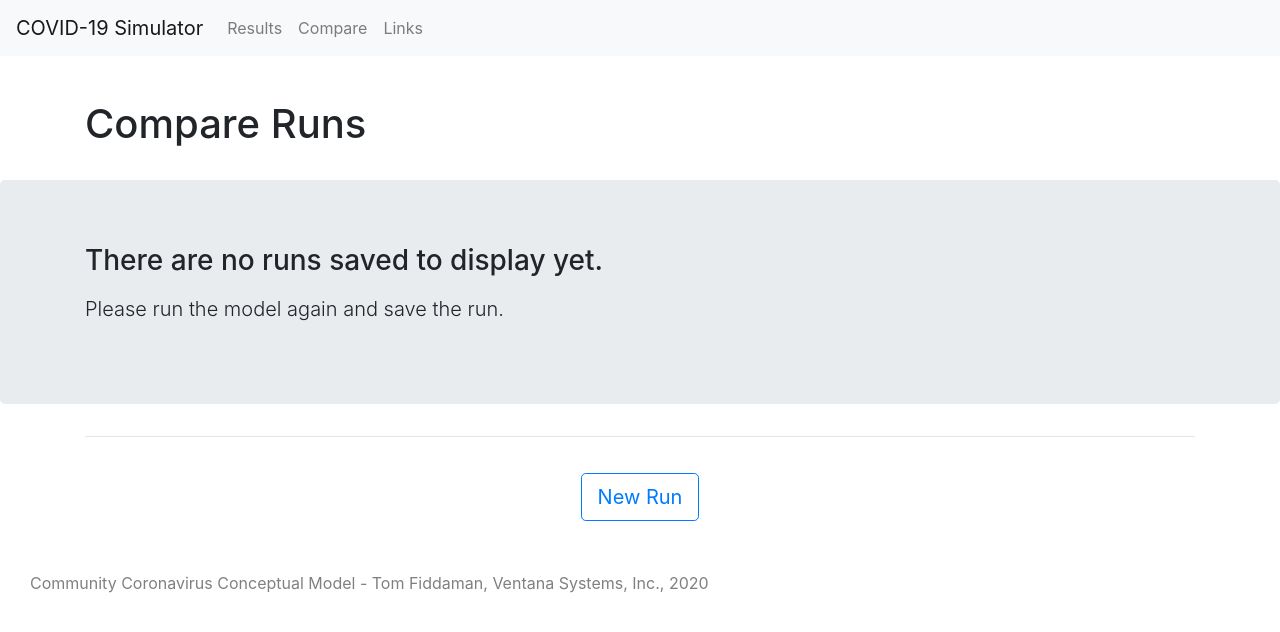
After one commit to valcapp/covid-19, a Flask app: page /compare in a window 1280 px wide. The commit adds this page. Shown: the top 632 px of the page. Run offline with Flask 2, Linux system fonts and the light colour scheme; some libraries are stand-ins or nearby versions.

Commit message:
Added the compare runs page; capability to save runs in the same session and the dateParser to dispaly days in UTC format both in plots and in text

```diff
--- a/app.py
+++ b/app.py
@@ -1,5 +1,6 @@
-from flask import Flask, request, render_template, url_for
+from flask import Flask, request, render_template, url_for, redirect
 import pysd
+import json
 
 
 app = Flask(__name__)
@@ -11,38 +12,75 @@ api.add_resource(Scenario,'/scenario/<string:run_name>')
 
 model = pysd.read_vensim('sd/community corona 8.mdl')
 import numpy as np
+
+runs = {}
+
 config = {
     'return_columns':['TIME','Susceptible','Exposed','Infected','Deaths','Recovered'],
     'return_timestamps':np.arange(0, 300, 2).tolist()
 }
 
+default_params = {
+    'Behavioral Risk Reduction':0,
+    'Potential Isolation Effectiveness':0
+}
+
+def get_run_data(request):
+    params = default_params.copy()
+    data = {
+        'Behavioral Risk Reduction':request.values.get('Behavioral Risk Reduction'),
+        'Potential Isolation Effectiveness':request.values.get('Potential Isolation Effectiveness')
+    }
+    print(data)
+    new_params = dict((key,float(par)) for key,par in data.items() if par)
+    params.update(new_params)
+
+    run = model.run(**config,params=params).to_json()
+
+    selected_time = request.values.get('selectedTime')
+    if not selected_time:
+        selected_time = 40
+
+    return {
+        'params':params,
+        'run':run,
+        'selected_time':selected_time
+    }
+
 @app.route("/")
 def index():
-    return render_template("index.html")
+    return render_template("index.html"),200
 
 @app.route("/run")
 def run():
-    params = {
-        'Behavioral Risk Reduction':0,
-        'Potential Isolation Effectiveness':0
-    }
-    data = {
-        'Behavioral Risk Reduction':request.args.get('Behavioral Risk Reduction'),
-        'Potential Isolation Effectiveness':request.args.get('Potential Isolation Effectiveness')
-    }
-    new_params = dict((key,float(par)) for key,par in data.items() if par)
-    params.update(new_params)
-    config.update({'params':params})
-    run = model.run(**config).to_json()
-    selected_time = request.args.get('selectedTime')
-    if not selected_time:
-        selected_time = 40
-    # return run
-    return render_template('run.html',run=run,params=params,selected_time=selected_time)
+    run_data = get_run_data(request)
+    # print(run_data)
+    return render_template('run.html',**run_data),200
+
+@app.route("/saverun",methods=['POST'])
+def saverun():
+    run_name = request.form.get('run_name')
+    run_data = get_run_data(request)
+    # print( {
+    #     'Behavioral Risk Reduction':request.args.get('Behavioral Risk Reduction'),
+    #     'Potential Isolation Effectiveness':request.args.get('Potential Isolation Effectiveness')
+    # } )
+    # print(run_data)
+    # print(run_name)
+    if run_name:
+        runs[run_name]=run_data
+        return redirect('/compare'),201
+    return {"message":"Error Occurred"},500
+
+
+@app.route("/compare")
+def compare():
+    return render_template("compare.html",runs=json.dumps(runs),run_names=list(runs.keys())),200
+
 
 @app.route("/links")
 def links():
-    return render_template("links.html")
+    return render_template("links.html"),200
 
 app.config['DEBUG'] = True
 
--- a/static/css/run.css
+++ b/static/css/run.css
@@ -1,6 +1,6 @@
 
-#mainDiv{
-    margin-top: 56px;
+#baseDiv{
+    margin-top: 100px;
 }
 
 #controllers{
@@ -18,6 +18,28 @@
     width: 60%;
 }
 
+#runNameHidden{
+    display:none;
+}
+
+#runName{
+    border:solid lightgrey 1px;
+    border-radius:5px;
+    margin-right:10px;
+}
+#runName:focus{
+    outline: none;
+    border:solid mediumturquoise 1px;
+    border-radius:5px;
+}
+#runName::placeholder{
+    color:lightgray;
+}
+
+.hidden{
+    display:none;
+}
+
 footer{
     margin: 50px auto;
     margin-bottom: 20px;
--- /dev/null
+++ b/static/js/base/date.js
@@ -0,0 +1,4 @@
+const today = new Date();
+const dateParser = (day) => new Date( today.getTime() + parseInt(day)*24000*3600);
+const dayParser = (day) => dateParser(day).toUTCString().slice(5,16);
+const stepParser = (day) => parseInt(parseInt(day)/2 -1);
--- /dev/null
+++ b/static/js/compare/charts.js
@@ -0,0 +1,89 @@
+// console.log(runs['Last Run']);
+var data = {};
+const colKeys =['Susceptible', 'Exposed', 'Infected','Recovered','Deaths'];
+
+// populate the data obj: first key is the the run name (runName), the following index is the time step. Each of these time steps contains the array of values corresponding to the different variables (colKeys)
+for (let runName of runNames){
+    run = JSON.parse(runs[runName].run);
+    data[runName]=[];
+    for(var i=0 ; i<Object.keys(run[colKeys[0]]).length ; i++){
+        // console.log(i);
+        let tStamp = [];
+        for(let colKey of colKeys){
+            tStamp.push(Object.values(run[colKey])[i]);
+        }
+        // console.log(tStamp);
+        data[runName].push(tStamp);
+    }
+}
+// console.log("data: ",data);
+// console.log("data['Last Run']: ",data['Last Run']);
+
+// define the pieChartClass
+class pieChartClass{
+    constructor(runName){
+        this.runName = runName;
+        this.layout = {
+            // title: runName,
+            height: 400,
+            width: 500,
+            margin: {"t": 40, "b":40, "l":40, "r":40},
+            showlegend:false,
+            annotations: [{
+                // font: {
+                //     size: 20
+                //     },
+                showarrow: false,
+                text: this.runName,
+                x: 0.5,
+                y: 0.5
+            }],
+        };
+        this.data = [{
+            type: 'pie',
+            values: [100000,0,0,0,0],
+            labels: colKeys,
+            marker: {
+                colors: ["RoyalBlue", "MediumPurple", "DarkOrange", "ForestGreen", "FireBrick"]
+            },
+            textinfo: "label+percent",
+            // text: this.runName,
+            textposition: 'inside',
+            hole: 0.4
+        }];
+    }
+
+    updateData(tStamp){
+        this.data[0].values = tStamp;
+        this.plot();
+    }
+
+    plot(){
+        Plotly.newPlot(this.runName, this.data, this.layout);
+    }
+
+}
+
+// declare the dictionary of charts and time selector
+var pieCharts={};
+var timeSelector = document.querySelector("#timeSelector");
+var selectedStep = parseInt(timeSelector.value/2 -1);
+
+// create the time charts
+runNames.forEach(runName => {
+    pieCharts[runName] = new pieChartClass(runName);
+    // console.log(data[runName][selectedStep]);
+    // console.log(data[runName][148]);
+    pieCharts[runName].updateData(data[runName][selectedStep]);
+});
+
+// make sure that pie charts are updated when changing the time input
+$(document).ready(function(){
+    timeSelector.addEventListener('change', function(event){
+        // console.log('This is the selected time stamp: ',event.target.value);
+        selectedStep = parseInt(event.target.value/2 -1);
+        for(var runName in pieCharts){
+            pieCharts[runName].updateData(data[runName][selectedStep]);
+        }
+    });
+});
--- a/templates/base.html
+++ b/templates/base.html
@@ -14,6 +14,8 @@
     <script src="https://stackpath.bootstrapcdn.com/bootstrap/4.1.3/js/bootstrap.min.js" integrity="sha384-ChfqqxuZUCnJSK3+MXmPNIyE6ZbWh2IMqE241rYiqJxyMiZ6OW/JmZQ5stwEULTy" crossorigin="anonymous"></script>
     <!-- Plotly CDN -->
     <script src='https://cdn.plot.ly/plotly-latest.min.js'></script>
+    <!-- Custom Scripts -->
+    <script src="{{ url_for('static', filename='js/base/date.js') }}"></script>
 
 </head>
 <body>
@@ -32,13 +34,16 @@
                     <a class="nav-link" href="/run">Results</a>
                 </li>
                 <li class="nav-item">
+                    <a class="nav-link" href="/compare">Compare</a>
+                </li>
+                <li class="nav-item">
                     <a class="nav-link" href="/links">Links</a>
                 </li>
             </ul>
         </div>
     </nav>
 
-    <div id="baseDiv" style="margin-top:56px">
+    <div id="baseDiv">
 
     {%block content%}
     {%endblock%}
--- /dev/null
+++ b/templates/compare.html
@@ -0,0 +1,61 @@
+{% extends 'base.html' %}
+
+{% block content %}
+<div class="container">
+    <h1>Compare Runs</h1>
+</div>
+
+{% if run_names %}
+    <div class="chartsDiv col justify-content-center text-center">
+        <div class="row">
+            {% for run in run_names %}
+                <div id='{{run}}' class="chartFrame">
+
+                </div>
+            {%endfor%}
+        </div>
+
+        <div class="col">
+            Today
+            <input type="range" name="selectedTime" id="timeSelector" oninput="selectedTimeOutput.value = dayParser(timeSelector.value)" min="0" max="300" step="2" value="{{selected_time}}">
+            Within a Year
+            <br>
+            <label for="selectedTime"> Day: </label>
+            <strong><output id="selectedTimeOutput"></output></strong>
+            <script>selectedTimeOutput.value = dayParser(timeSelector.value)</script>
+        </div>
+    </div>
+{% else %}
+
+    <div class="jumbotron" style="margin-top:32px;">
+        <div class="container">
+            <h3>There are no runs saved to display yet.</h3>
+        <p></p>
+        <p class="lead">Please run the model again and save the run. </p>
+        </div>
+    </div>
+
+{% endif%}
+
+<div class="container"><hr></div>
+
+<div class="container runAgain" style="padding-top:5px;">
+    <!-- <h3 style="margin:15px;">Save your run:</h3> -->
+    <div class="row justify-content-center" style="margin:15px;">
+        <!-- <input type="text" name="run_name" id="runName" placeholder="Run Name" class="col-6"> -->
+        <form action="/run" method="get">
+            <button class="btn btn-outline-primary btn-lg col runAgainButton" type="submit">
+                New Run
+            </button>
+        </form>
+    </div>
+</div>
+
+<script type="text/javascript">
+    var runNames = {{run_names|safe}};
+    var runs = JSON.parse({{runs|tojson|safe}});
+</script>
+<script src="{{ url_for('static', filename='js/compare/charts.js') }}"></script>
+
+
+{% endblock %}
```
Also changed, not shown: static/js/run/updateCharts.js (renamed from static/js/updateCharts.js, +15 -4 lines), templates/run.html (+38 -12 lines), static/js/run/constructCharts.js (renamed from static/js/constructCharts.js).
